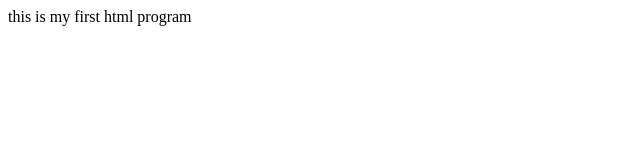
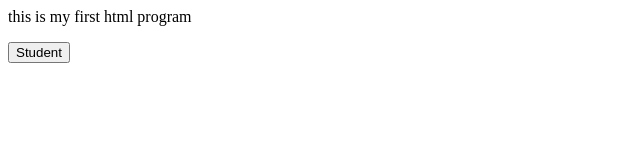
Before and after one commit to Sushantpatil45/SP-think, a plain HTML site: page index.html in a window 1280 px wide. Shown: the whole page, without its empty margins (0-640 px from the left). Drawn offline with Linux system fonts and the light colour scheme.

Commit message:
add new button

```diff
--- a/index.html
+++ b/index.html
@@ -1 +1,2 @@
 <p>this is my first html program </p>
+<button>Student</button>
```
